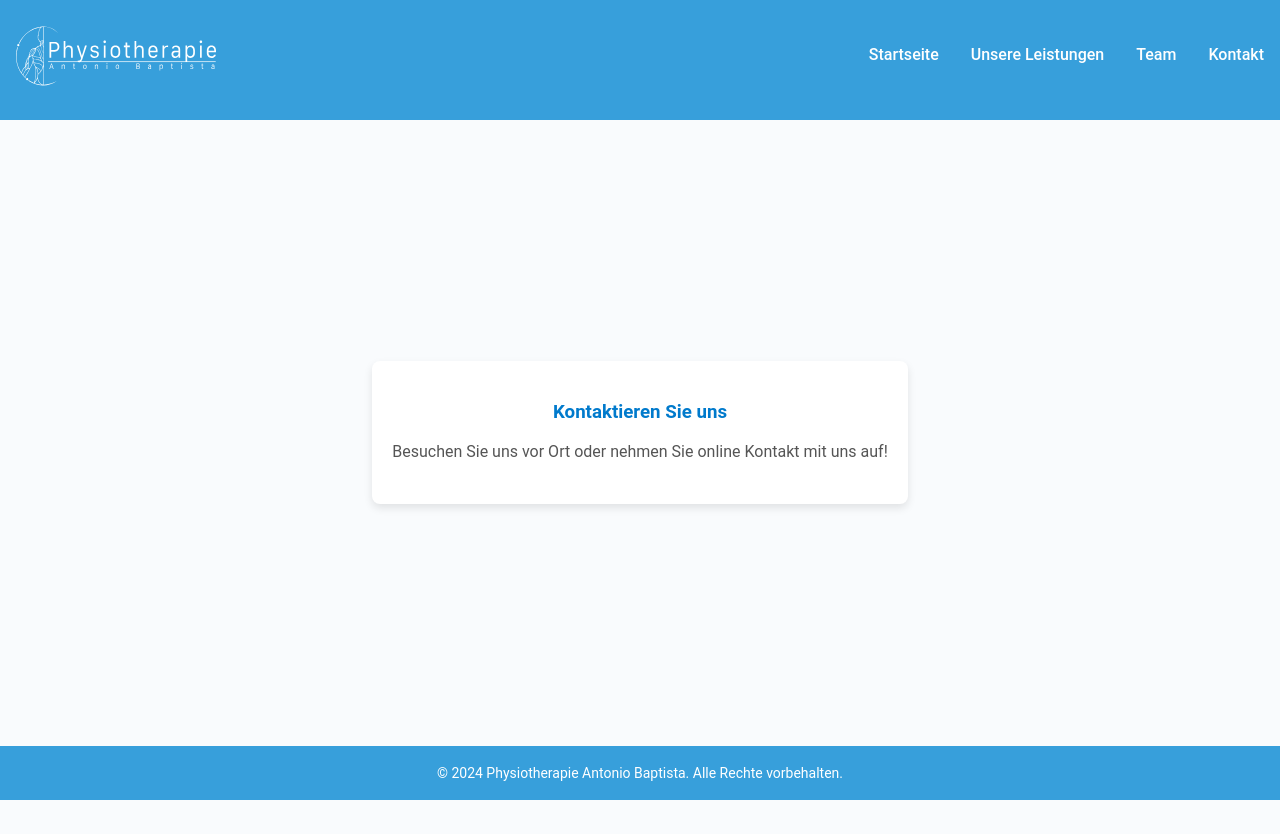
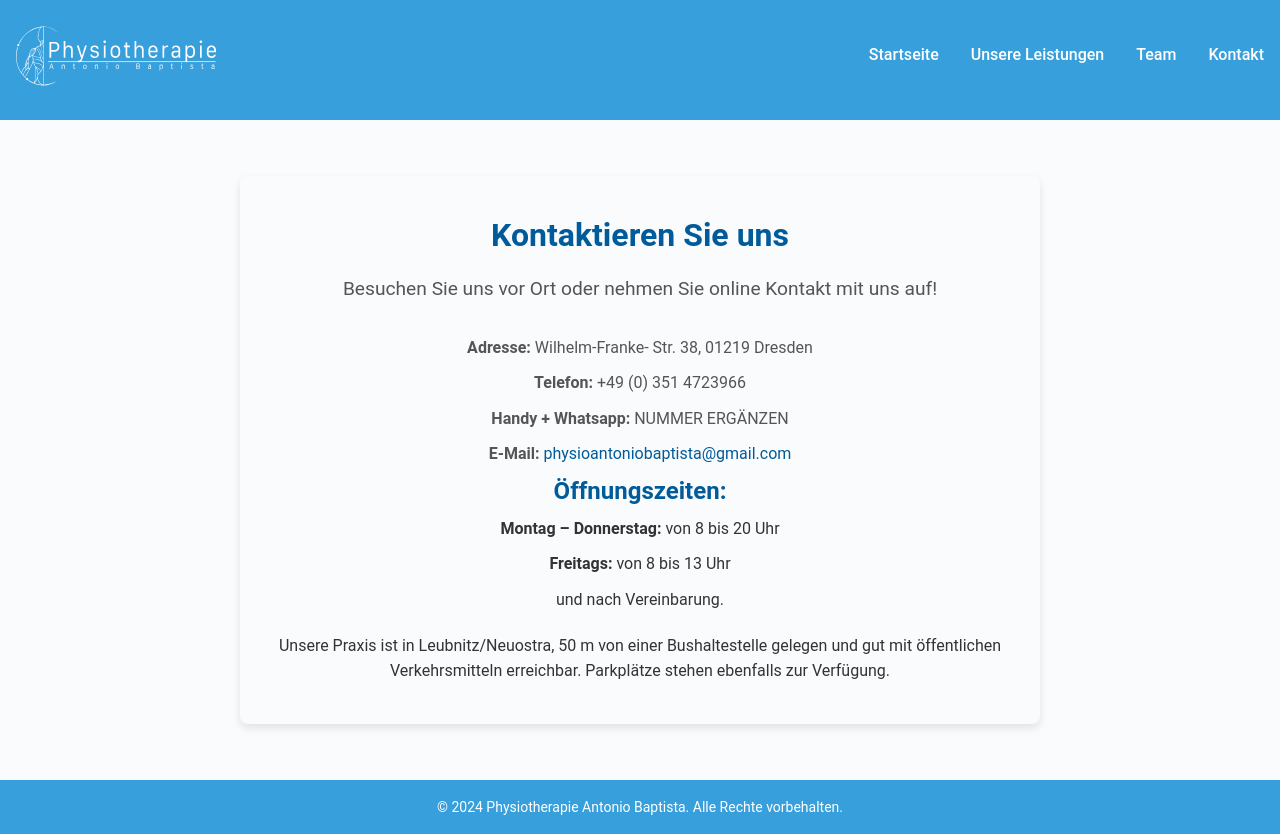
Before and after one commit to josepas/praxis-antonio, a Next.js app: page /contact in a window 1280 px wide. Before the commit the page ends 800 px from the top, so only its background shows below. Built offline with nearby package versions, Linux system fonts and the light colour scheme.

Commit message:
Add contact information to the contact section
Signed-off-by: Jose Pascarella <josepas@amazon.com>

```diff
--- /dev/null
+++ b/app/contact/contact.css
@@ -0,0 +1,57 @@
+.contact-section {
+    padding: 40px 20px;
+    background-color: #f9fbfd; /* Subtle background color */
+    border-radius: 8px;
+    box-shadow: 0 4px 8px rgba(0, 0, 0, 0.1);
+    max-width: 800px;
+    margin: 40px auto;
+    line-height: 1.6;
+  }
+
+  .contact-title {
+    font-size: 2rem;
+    color: #005b9a;
+    text-align: center;
+    margin-bottom: 20px;
+  }
+
+  .contact-description {
+    text-align: center;
+    font-size: 1.2rem;
+    margin-bottom: 30px;
+  }
+
+  .contact-info p {
+    font-size: 1rem;
+    margin-bottom: 10px;
+  }
+
+  .contact-info a {
+    color: #005b9a;
+    text-decoration: none;
+  }
+
+  .contact-info a:hover {
+    text-decoration: underline;
+  }
+
+  .contact-hours h4 {
+    font-size: 1.5rem;
+    color: #005b9a;
+    margin-bottom: 10px;
+  }
+
+  .contact-hours ul {
+    list-style: none;
+    padding: 0;
+  }
+
+  .contact-hours ul li {
+    margin-bottom: 10px;
+  }
+
+  .contact-location {
+    font-size: 1rem;
+    margin-top: 20px;
+    color: #333;
+  }
--- a/app/contact/page.tsx
+++ b/app/contact/page.tsx
@@ -1,11 +1,34 @@
 import React from "react";
 import '../globals.css';
+import './contact.css';
 
 export default function Contact() {
-    return (
-      <section>
-        <h3>Kontaktieren Sie uns</h3>
-        <p>Besuchen Sie uns vor Ort oder nehmen Sie online Kontakt mit uns auf!</p>
-      </section>
-    );
-  }
+  return (
+    <section className="contact-section">
+      <h3 className="contact-title">Kontaktieren Sie uns</h3>
+      <p className="contact-description">
+        Besuchen Sie uns vor Ort oder nehmen Sie online Kontakt mit uns auf!
+      </p>
+
+      <div className="contact-info">
+        <p><strong>Adresse:</strong> Wilhelm-Franke- Str. 38, 01219 Dresden</p>
+        <p><strong>Telefon:</strong> +49 (0) 351 4723966</p>
+        <p><strong>Handy + Whatsapp:</strong> NUMMER ERGÄNZEN</p>
+        <p><strong>E-Mail:</strong> <a href="mailto:physioantoniobaptista@gmail.com">physioantoniobaptista@gmail.com</a></p>
+      </div>
+
+      <div className="contact-hours">
+        <h4>Öffnungszeiten:</h4>
+        <ul>
+          <li><strong>Montag – Donnerstag:</strong> von 8 bis 20 Uhr</li>
+          <li><strong>Freitags:</strong> von 8 bis 13 Uhr</li>
+          <li>und nach Vereinbarung.</li>
+        </ul>
+      </div>
+
+      <p className="contact-location">
+        Unsere Praxis ist in Leubnitz/Neuostra, 50 m von einer Bushaltestelle gelegen und gut mit öffentlichen Verkehrsmitteln erreichbar. Parkplätze stehen ebenfalls zur Verfügung.
+      </p>
+    </section>
+  );
+}
```
